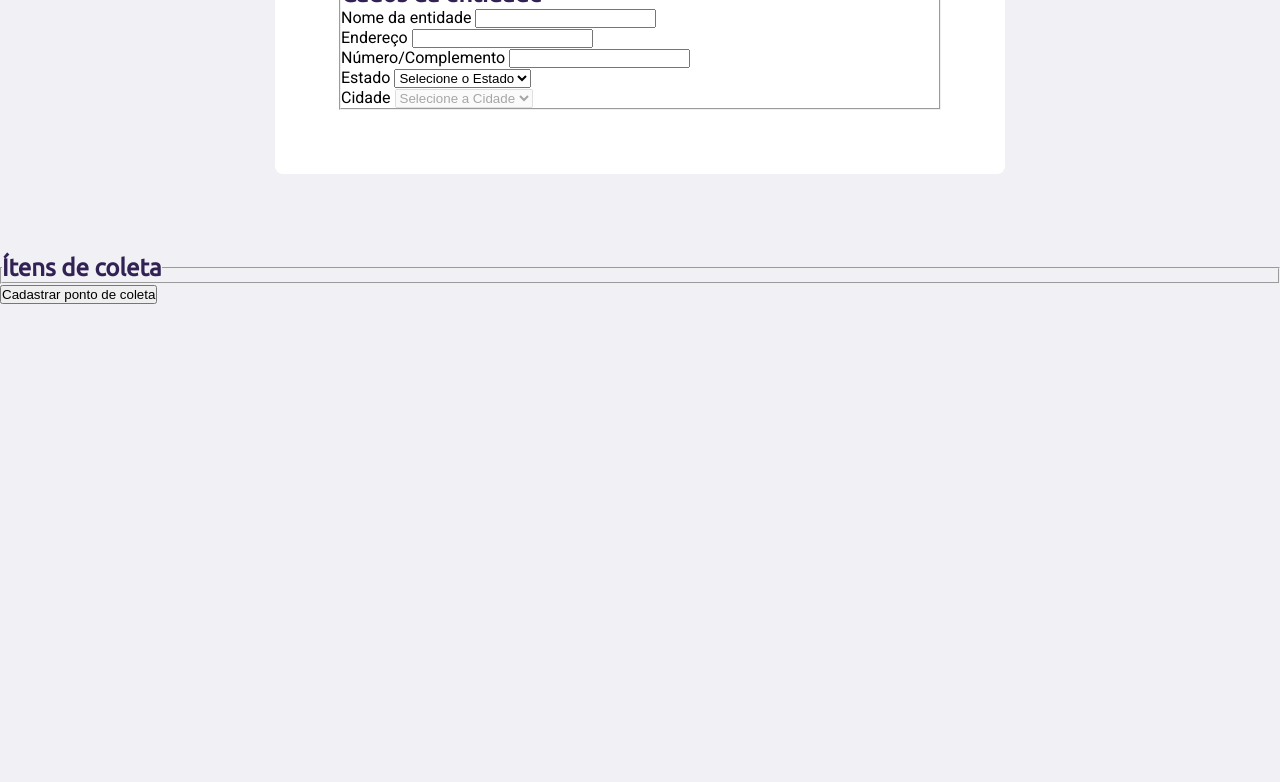
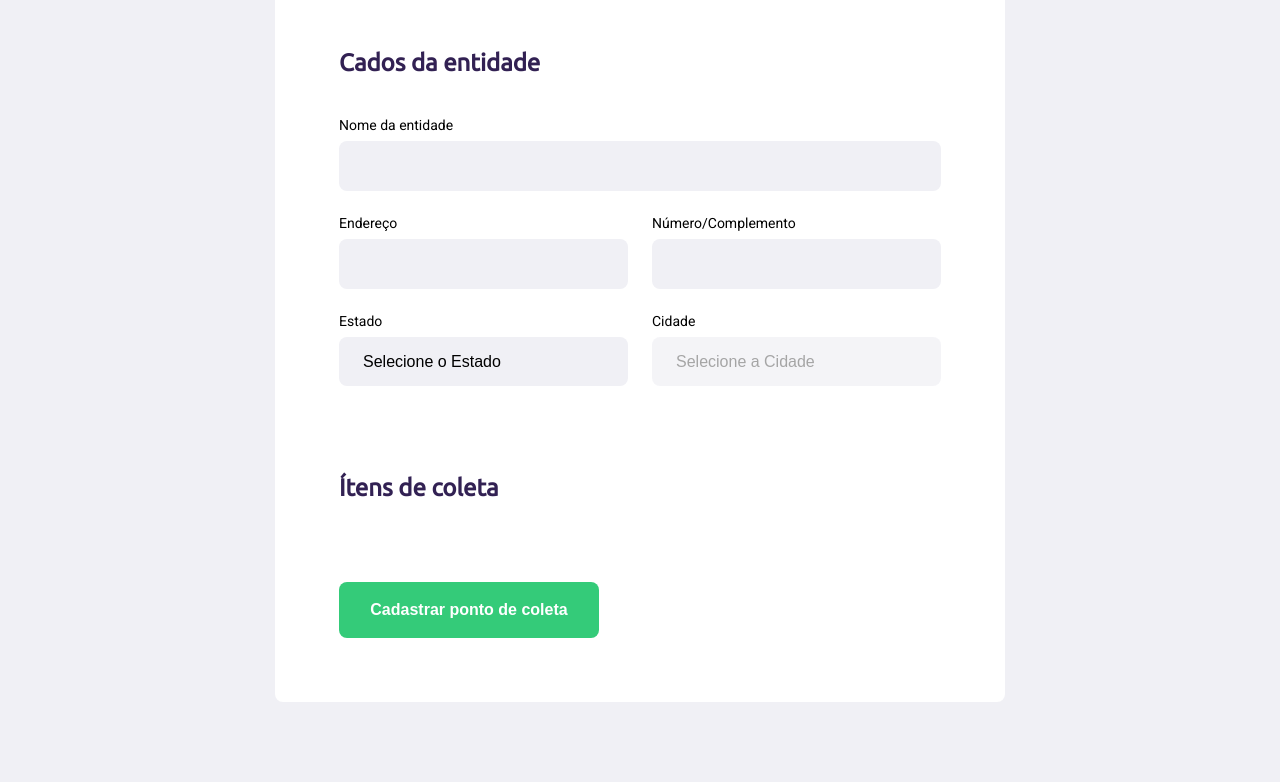
Before and after one commit to kleber86/rocketseat-nlw-01, a plain HTML site: page create-point.html in a window 1280 px wide. Shown: the part 293-1075 px from the top of the page. Before the commit the page ends 800 px from the top, so only its background shows below. Drawn offline with Linux system fonts and the light colour scheme.

Commit message:
estilizando a segunda parte do formulario

```diff
--- a/create-point.html
+++ b/create-point.html
@@ -19,7 +19,7 @@
     <header>
       <img src="./assets/logo.svg" alt="Logo Ecoleta">
 
-      <a href="#"><span></span>Voltar para a home</a>
+      <a href="index.html"><span></span>Voltar para a home</a>
     </header>
 
     <form action="">
@@ -60,7 +60,6 @@
           </div>
         </div>
 
-  </div>
     </fieldset>
 
     <fieldset>
--- a/styles/create-point.css
+++ b/styles/create-point.css
@@ -33,5 +33,67 @@
   padding: 64px;
   border-radius: 8px;
   max-width: 730px;
+}
 
+form h1{
+  font-size: 36px;
 }
+form fieldset{
+  margin-top: 64px;
+  border: 0;
+}
+form legend{
+  margin-bottom: 40px;
+}
+form legend h2{
+  font-size: 24px;
+}
+
+form .field{
+  flex: 1;
+  display: flex;
+  flex-direction: column;
+
+  margin-bottom: 24px;
+}
+
+form .field-group{
+  display: flex;
+}
+form input,
+form select{
+  background-color: #f0f0f5;
+  border: 0;
+  padding: 16px 24px;
+  font-size: 16px;
+  outline: none;
+  border-radius: 8px;
+}
+form select{
+  -webkit-appearance: none;
+  -moz-appearance: none;
+  appearance: none;
+}
+form label{
+  font-size: 14px;
+  margin-bottom: 8px;
+}
+form .field-group .field + .field{
+  margin-left: 24px;
+}
+form button{
+  width: 260px;
+  height: 56px;
+  background-color: var(--primary-color);
+  border-radius: 8px;
+  color: #FFF;
+  font-weight: bold;
+  font-size: 16px;
+  border: 0;
+  margin-top: 40px;
+  transition: background-color 400ms;
+}
+
+form button:hover{
+  background-color: #2fb86e;
+}
--- a/styles/home.css
+++ b/styles/home.css
@@ -60,7 +60,7 @@
 
   margin-top: 40px;
 
-  background-color: var(--primay-color);
+  background-color: var(--primary-color);
 
   transition: 400ms;
 
--- a/styles/main.css
+++ b/styles/main.css
@@ -1,6 +1,6 @@
 :root{
     --title-color: #322153;
-    --primay-color: #34cb79;
+    --primary-color: #34cb79;
 }
 *{
     margin: 0;
```
Lines whose indentation alone changed are shown as unchanged.
